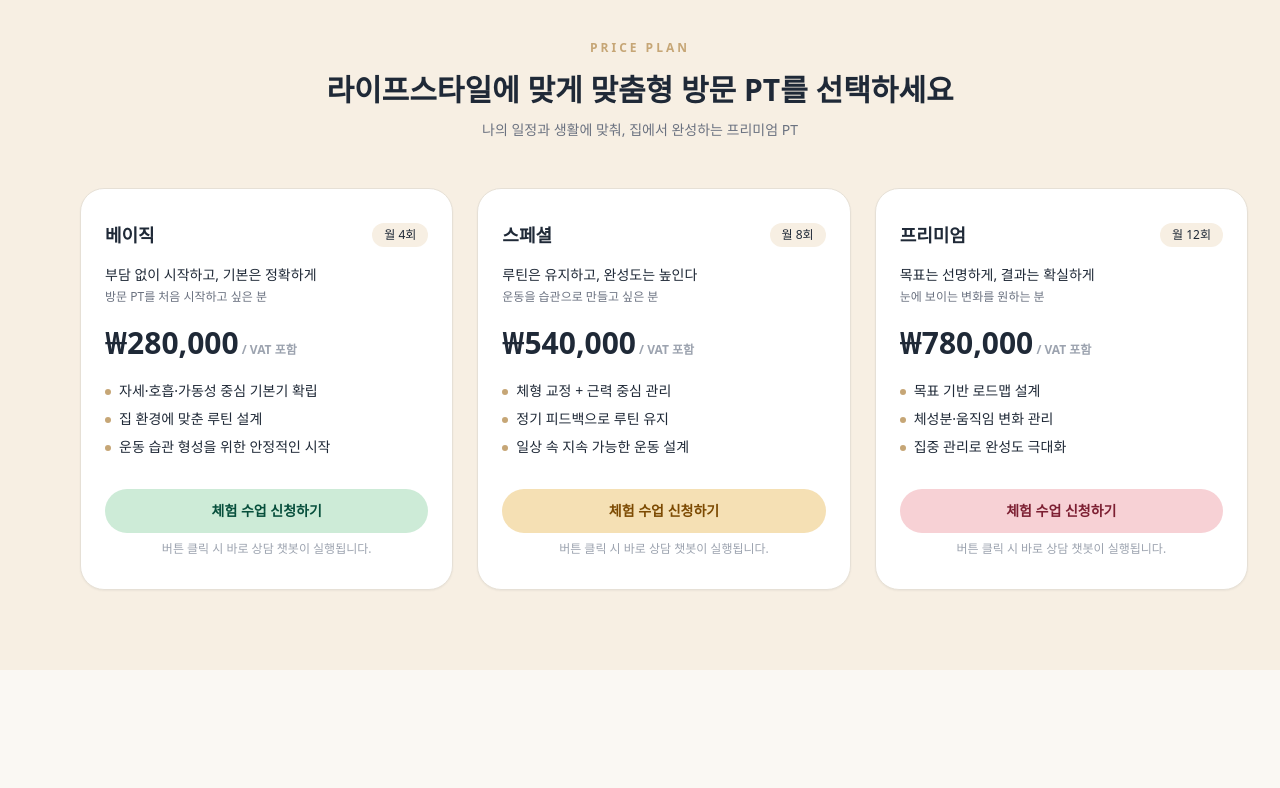
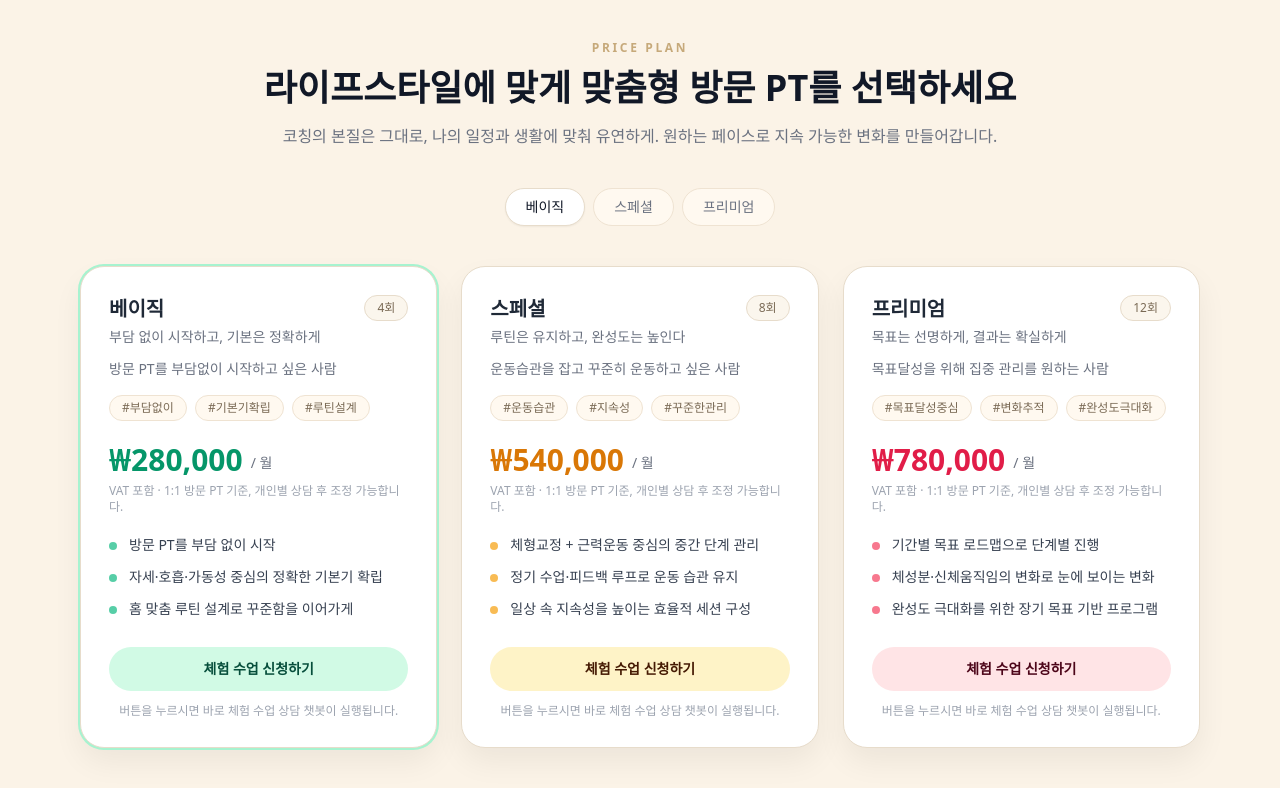
Before and after one commit to ptathome1-netizen/ptathome-web, a Next.js app: page / in a window 1280 px wide. Shown: the part 5440-6228 px from the top of the page. Built offline with nearby package versions, Linux system fonts and the light colour scheme.

Commit message:
Update pricing section (4/8/12, pastel, open chatbot)

```diff
--- a/src/components/PricingSection.tsx
+++ b/src/components/PricingSection.tsx
@@ -1,6 +1,7 @@
+// src/components/PricingSection.tsx
 "use client";
 
-import React, { useCallback, useEffect, useState } from "react";
+import React, { useCallback, useEffect, useMemo, useState } from "react";
 import useEmblaCarousel from "embla-carousel-react";
 
 type PlanKey = "basic" | "special" | "premium";
@@ -8,159 +9,303 @@ type PlanKey = "basic" | "special" | "premium";
 type Plan = {
   key: PlanKey;
   name: string;
+  countLabel: string; // 4회/8회/12회
   price: string;
-  sessions: string;
-  title: string;
-  desc: string;
+  tagline: string; // 한 줄 강점
+  desc: string; // 대상 설명
+  tags: string[];
   bullets: string[];
+  pastel: {
+    priceText: string;
+    dot: string;
+    buttonBg: string;
+    buttonText: string;
+    ring: string;
+  };
 };
 
 const PLANS: Plan[] = [
   {
     key: "basic",
     name: "베이직",
-    sessions: "월 4회",
+    countLabel: "4회",
     price: "₩280,000",
-    title: "부담 없이 시작하고, 기본은 정확하게",
-    desc: "방문 PT를 처음 시작하고 싶은 분",
+    tagline: "부담 없이 시작하고, 기본은 정확하게",
+    desc: "방문 PT를 부담없이 시작하고 싶은 사람",
+    tags: ["#부담없이", "#기본기확립", "#루틴설계"],
     bullets: [
-      "자세·호흡·가동성 중심 기본기 확립",
-      "집 환경에 맞춘 루틴 설계",
-      "운동 습관 형성을 위한 안정적인 시작",
+      "방문 PT를 부담 없이 시작",
+      "자세·호흡·가동성 중심의 정확한 기본기 확립",
+      "홈 맞춤 루틴 설계로 꾸준함을 이어가게",
     ],
+    pastel: {
+      priceText: "text-emerald-600",
+      dot: "bg-emerald-500/70",
+      buttonBg: "bg-emerald-100 hover:bg-emerald-200",
+      buttonText: "text-emerald-900",
+      ring: "ring-emerald-200",
+    },
   },
   {
     key: "special",
     name: "스페셜",
-    sessions: "월 8회",
+    countLabel: "8회",
     price: "₩540,000",
-    title: "루틴은 유지하고, 완성도는 높인다",
-    desc: "운동을 습관으로 만들고 싶은 분",
+    tagline: "루틴은 유지하고, 완성도는 높인다",
+    desc: "운동습관을 잡고 꾸준히 운동하고 싶은 사람",
+    tags: ["#운동습관", "#지속성", "#꾸준한관리"],
     bullets: [
-      "체형 교정 + 근력 중심 관리",
-      "정기 피드백으로 루틴 유지",
-      "일상 속 지속 가능한 운동 설계",
+      "체형교정 + 근력운동 중심의 중간 단계 관리",
+      "정기 수업·피드백 루프로 운동 습관 유지",
+      "일상 속 지속성을 높이는 효율적 세션 구성",
     ],
+    pastel: {
+      priceText: "text-amber-600",
+      dot: "bg-amber-500/70",
+      buttonBg: "bg-amber-100 hover:bg-amber-200",
+      buttonText: "text-amber-950",
+      ring: "ring-amber-200",
+    },
   },
   {
     key: "premium",
     name: "프리미엄",
-    sessions: "월 12회",
+    countLabel: "12회",
     price: "₩780,000",
-    title: "목표는 선명하게, 결과는 확실하게",
-    desc: "눈에 보이는 변화를 원하는 분",
+    tagline: "목표는 선명하게, 결과는 확실하게",
+    desc: "목표달성을 위해 집중 관리를 원하는 사람",
+    tags: ["#목표달성중심", "#변화추적", "#완성도극대화"],
     bullets: [
-      "목표 기반 로드맵 설계",
-      "체성분·움직임 변화 관리",
-      "집중 관리로 완성도 극대화",
+      "기간별 목표 로드맵으로 단계별 진행",
+      "체성분·신체움직임의 변화로 눈에 보이는 변화",
+      "완성도 극대화를 위한 장기 목표 기반 프로그램",
     ],
+    pastel: {
+      priceText: "text-rose-600",
+      dot: "bg-rose-500/70",
+      buttonBg: "bg-rose-100 hover:bg-rose-200",
+      buttonText: "text-rose-950",
+      ring: "ring-rose-200",
+    },
   },
 ];
 
-const accent = {
-  basic: "bg-[#CDEBD7] text-[#064E3B]",
-  special: "bg-[#F5E0B4] text-[#7C4A02]",
-  premium: "bg-[#F7D1D5] text-[#7C1F32]",
-};
+function cn(...classes: Array<string | false | null | undefined>) {
+  return classes.filter(Boolean).join(" ");
+}
 
 export default function PricingSection() {
-  const [index, setIndex] = useState(1);
-  const [ref, api] = useEmblaCarousel({ loop: false });
+  const [selectedIndex, setSelectedIndex] = useState(0);
+  const [emblaRef, emblaApi] = useEmblaCarousel({ loop: false, align: "start" });
+
+  const selectedPlan = PLANS[selectedIndex];
+
+  const openChatbot = useCallback(() => {
+    // ChatbotModal이 듣고 있는 이벤트
+    window.dispatchEvent(new Event("open-chatbot"));
+  }, []);
+
+  const scrollTo = useCallback(
+    (index: number) => {
+      if (!emblaApi) return;
+      emblaApi.scrollTo(index);
+    },
+    [emblaApi],
+  );
+
+  const scrollPrev = useCallback(() => emblaApi?.scrollPrev(), [emblaApi]);
+  const scrollNext = useCallback(() => emblaApi?.scrollNext(), [emblaApi]);
+
+  const canScrollPrev = useMemo(() => (emblaApi ? emblaApi.canScrollPrev() : false), [emblaApi, selectedIndex]);
+  const canScrollNext = useMemo(() => (emblaApi ? emblaApi.canScrollNext() : false), [emblaApi, selectedIndex]);
 
   useEffect(() => {
-    if (!api) return;
-    const onSelect = () => setIndex(api.selectedScrollSnap());
-    api.on("select", onSelect);
+    if (!emblaApi) return;
+
+    const onSelect = () => setSelectedIndex(emblaApi.selectedScrollSnap());
+    emblaApi.on("select", onSelect);
     onSelect();
-    return () => api.off("select", onSelect);
-  }, [api]);
 
-  const openChatbot = () => {
-    const kakaoBtn = document.getElementById("kakao-chat-button");
-    if (kakaoBtn instanceof HTMLElement) {
-      kakaoBtn.click();
-      return;
-    }
-    window.dispatchEvent(new Event("open-chatbot"));
+    return () => {
+      emblaApi.off("select", onSelect);
+    };
+  }, [emblaApi]);
+
+  const handleTabClick = (idx: number) => {
+    setSelectedIndex(idx);
+    scrollTo(idx);
+  };
+
+  const Card = ({ plan, active }: { plan: Plan; active: boolean }) => {
+    return (
+      <article
+        className={cn(
+          "h-full rounded-3xl border bg-white p-7 shadow-[0_14px_30px_rgba(20,20,20,0.06)] transition",
+          "border-[#E7DCCB]",
+          active && `ring-2 ${plan.pastel.ring}`,
+        )}
+      >
+        <div className="flex items-start justify-between gap-4">
+          <div>
+            <h3 className="text-xl font-semibold text-[#1F2937]">{plan.name}</h3>
+            <p className="mt-1 text-sm text-[#6B7280]">{plan.tagline}</p>
+          </div>
+          <span className="rounded-full border border-[#E7DCCB] bg-[#FBF6ED] px-3 py-1 text-xs font-medium text-[#7A6A55]">
+            {plan.countLabel}
+          </span>
+        </div>
+
+        <p className="mt-3 text-sm text-[#6B7280]">{plan.desc}</p>
+
+        <div className="mt-4 flex flex-wrap gap-2">
+          {plan.tags.map((t) => (
+            <span
+              key={t}
+              className="rounded-full border border-[#EFE3D2] bg-[#FFF9F0] px-3 py-1 text-xs text-[#7A6A55]"
+            >
+              {t}
+            </span>
+          ))}
+        </div>
+
+        <div className="mt-6 flex items-end gap-2">
+          <div className={cn("text-3xl font-semibold leading-none", plan.pastel.priceText)}>{plan.price}</div>
+          <div className="pb-[2px] text-sm text-[#6B7280]">/ 월</div>
+        </div>
+        <p className="mt-2 text-xs text-[#9CA3AF]">VAT 포함 · 1:1 방문 PT 기준, 개인별 상담 후 조정 가능합니다.</p>
+
+        <ul className="mt-5 space-y-3 text-sm text-[#374151]">
+          {plan.bullets.map((b) => (
+            <li key={b} className="flex gap-3">
+              <span className={cn("mt-[7px] h-2 w-2 flex-shrink-0 rounded-full", plan.pastel.dot)} />
+              <span>{b}</span>
+            </li>
+          ))}
+        </ul>
+
+        <div className="mt-7">
+          <button
+            type="button"
+            onClick={openChatbot}
+            className={cn(
+              "w-full rounded-full px-5 py-3 text-sm font-semibold transition",
+              plan.pastel.buttonBg,
+              plan.pastel.buttonText,
+            )}
+          >
+            체험 수업 신청하기
+          </button>
+          <p className="mt-3 text-center text-xs text-[#9CA3AF]">
+            버튼을 누르시면 바로 체험 수업 상담 챗봇이 실행됩니다.
+          </p>
+        </div>
+      </article>
+    );
   };
 
   return (
-    <section className="bg-[#F7EFE3] py-20">
-      <div className="mx-auto max-w-6xl px-4 text-[#1F2937]">
-        {/* Header */}
+    <section id="pricing" className="bg-[#FBF3E7] py-20">
+      <div className="mx-auto max-w-6xl px-4">
+        {/* Title */}
         <div className="text-center">
-          <p className="text-xs tracking-[0.25em] text-[#C6A676] font-semibold">
-            PRICE PLAN
-          </p>
-          <h2 className="mt-4 text-3xl font-semibold">
+          <p className="text-xs font-semibold tracking-[0.22em] text-[#C6A97A]">PRICE PLAN</p>
+          <h2 className="mt-3 text-3xl font-semibold text-[#111827] sm:text-4xl">
             라이프스타일에 맞게 맞춤형 방문 PT를 선택하세요
           </h2>
-          <p className="mt-3 text-sm text-[#6B7280]">
-            나의 일정과 생활에 맞춰, 집에서 완성하는 프리미엄 PT
+          <p className="mt-4 text-sm text-[#6B7280] sm:text-base">
+            코칭의 본질은 그대로, 나의 일정과 생활에 맞춰 유연하게. 원하는 페이스로 지속 가능한 변화를 만들어갑니다.
           </p>
         </div>
 
-        {/* Carousel */}
-        <div className="relative mt-12">
-          <div ref={ref} className="overflow-hidden md:overflow-visible">
-            <div className="flex gap-6">
-              {PLANS.map((p) => (
-                <div
-                  key={p.key}
-                  className="flex-[0_0_100%] md:flex-[0_0_33.333%] rounded-3xl bg-white border border-[#E6E0D6] px-6 py-8 shadow-sm"
-                >
-                  <div className="mb-4 flex justify-between items-center">
-                    <h3 className="text-lg font-semibold">{p.name}</h3>
-                    <span className="text-xs bg-[#F7EFE3] px-3 py-1 rounded-full">
-                      {p.sessions}
-                    </span>
-                  </div>
+        {/* Tabs */}
+        <div className="mt-10 flex justify-center gap-2">
+          {PLANS.map((p, idx) => {
+            const active = idx === selectedIndex;
+            return (
+              <button
+                key={p.key}
+                type="button"
+                onClick={() => handleTabClick(idx)}
+                className={cn(
+                  "rounded-full px-5 py-2 text-sm transition",
+                  active
+                    ? "border border-[#E7DCCB] bg-white text-[#111827] shadow-sm"
+                    : "border border-[#EFE3D2] bg-[#FFF9F0] text-[#6B7280] hover:bg-white/70",
+                )}
+              >
+                {p.name}
+              </button>
+            );
+          })}
+        </div>
 
-                  <p className="text-sm font-medium">{p.title}</p>
-                  <p className="mt-1 text-xs text-[#6B7280]">{p.desc}</p>
+        {/* Desktop: grid (no clipping) */}
+        <div className="mt-10 hidden lg:grid lg:grid-cols-3 lg:gap-6">
+          {PLANS.map((p, idx) => (
+            <Card key={p.key} plan={p} active={idx === selectedIndex} />
+          ))}
+        </div>
 
-                  <div className="mt-5 text-3xl font-semibold">
-                    {p.price}
-                    <span className="text-xs text-[#9CA3AF]"> / VAT 포함</span>
-                  </div>
+        {/* Mobile/Tablet: carousel */}
+        <div className="relative mt-10 lg:hidden">
+          {/* arrows */}
+          <button
+            type="button"
+            onClick={scrollPrev}
+            disabled={!canScrollPrev}
+            aria-label="이전 요금제"
+            className={cn(
+              "absolute left-2 top-1/2 z-10 -translate-y-1/2 rounded-full border bg-white/90 px-3 py-2 shadow-sm transition",
+              "border-[#E7DCCB] hover:bg-white",
+              !canScrollPrev && "opacity-40",
+            )}
+          >
+            ‹
+          </button>
+          <button
+            type="button"
+            onClick={scrollNext}
+            disabled={!canScrollNext}
+            aria-label="다음 요금제"
+            className={cn(
+              "absolute right-2 top-1/2 z-10 -translate-y-1/2 rounded-full border bg-white/90 px-3 py-2 shadow-sm transition",
+              "border-[#E7DCCB] hover:bg-white",
+              !canScrollNext && "opacity-40",
+            )}
+          >
+            ›
+          </button>
 
-                  <ul className="mt-5 space-y-2 text-sm">
-                    {p.bullets.map((b) => (
-                      <li key={b} className="flex gap-2">
-                        <span className="mt-2 h-1.5 w-1.5 rounded-full bg-[#C6A676]" />
-                        {b}
-                      </li>
-                    ))}
-                  </ul>
-
-                  <button
-                    onClick={openChatbot}
-                    className={`mt-8 w-full rounded-full py-3 text-sm font-semibold ${accent[p.key]}`}
-                  >
-                    체험 수업 신청하기
-                  </button>
-
-                  <p className="mt-2 text-center text-xs text-[#9CA3AF]">
-                    버튼 클릭 시 바로 상담 챗봇이 실행됩니다.
-                  </p>
+          <div className="overflow-hidden" ref={emblaRef}>
+            <div className="flex">
+              {PLANS.map((p, idx) => (
+                <div key={p.key} className="flex-[0_0_92%] px-2 sm:flex-[0_0_70%]">
+                  <Card plan={p} active={idx === selectedIndex} />
                 </div>
               ))}
             </div>
           </div>
 
-          {/* Indicators */}
-          <div className="mt-6 flex justify-center gap-2 md:hidden">
+          {/* dots */}
+          <div className="mt-6 flex justify-center gap-2">
             {PLANS.map((_, i) => (
               <button
                 key={i}
-                onClick={() => api?.scrollTo(i)}
-                className={`h-2 w-2 rounded-full ${
-                  index === i ? "bg-[#C6A676]" : "bg-[#E5D6C3]"
-                }`}
+                type="button"
+                onClick={() => handleTabClick(i)}
+                className={cn(
+                  "h-2 w-2 rounded-full transition",
+                  i === selectedIndex ? "bg-[#C6A97A]" : "bg-[#E7DCCB]",
+                )}
+                aria-label={`요금제 ${i + 1}로 이동`}
               />
             ))}
           </div>
         </div>
+
+        <p className="mt-10 text-center text-sm text-[#6B7280]">
+          전원 한국체육대학교 출신 · 국가공인 자격 코치가 직접 방문하여 관리합니다.
+        </p>
       </div>
     </section>
   );
```
